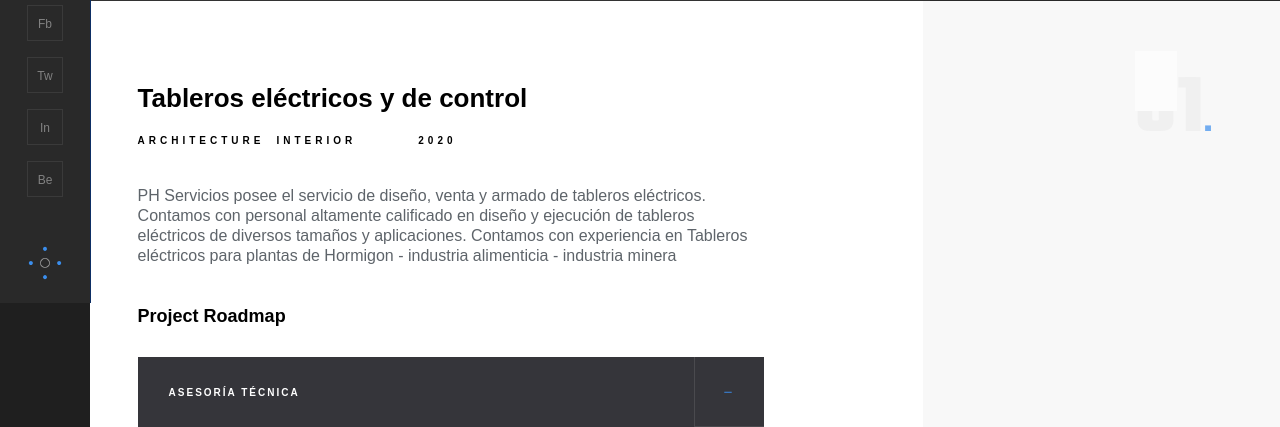
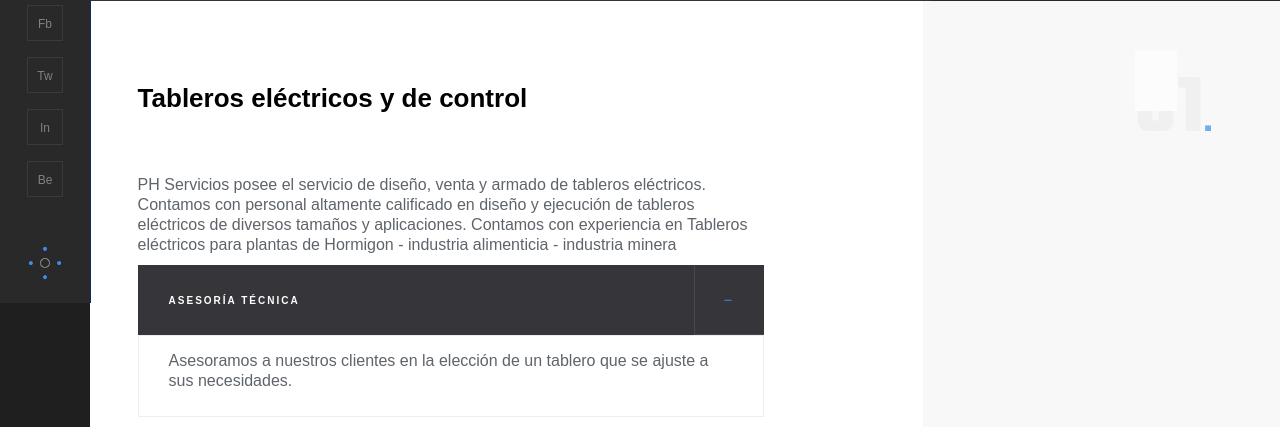
Before and after one commit to buckapi/architectureAgencia, a plain HTML site: page servicio1.html in a window 1280 px wide. Shown: the part 497-924 px from the top of the page. Drawn offline with Linux system fonts and the light colour scheme; a web font is replaced by a local one.

Commit message:
servicio 1

```diff
--- a/servicio1.html
+++ b/servicio1.html
@@ -254,10 +254,10 @@
                                         <div class="col-md-7">
                                             <div class="pr-det-title fl-wrap">
                                                 <h3>Tableros eléctricos y de control</h3>
-                                                <div class="pr-det-title_opt fl-wrap"><a href="portfolio-single2.html#">Architecture</a> <a href="portfolio-single2.html#">Interior</a> <span>2020</span></div>
+
                                             </div>
                                             <p>PH Servicios posee el servicio de diseño, venta y armado de tableros eléctricos. Contamos con personal altamente calificado en diseño y ejecución de tableros eléctricos de diversos tamaños y aplicaciones. Contamos con experiencia en Tableros eléctricos para plantas de Hormigon - industria alimenticia - industria minera  </p>
-                                            <div class="pr-subtitle">Project Roadmap</div>
+
                                             <!-- accordion-->
                                             <div class="accordion pr_acc">
                                                 <a class="toggle act-accordion  " href="portfolio-single2.html#"> Asesoría  <strong>Técnica<span></span></a>
```
